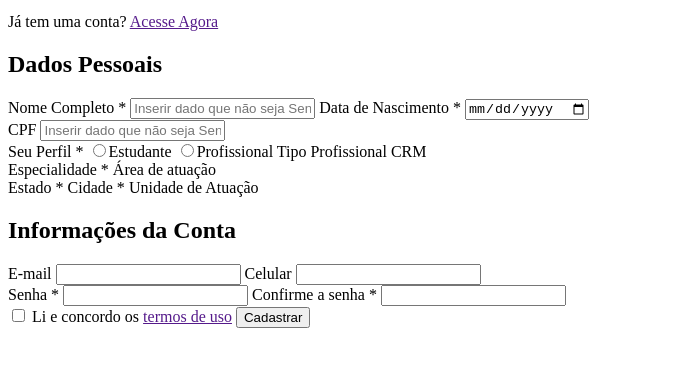
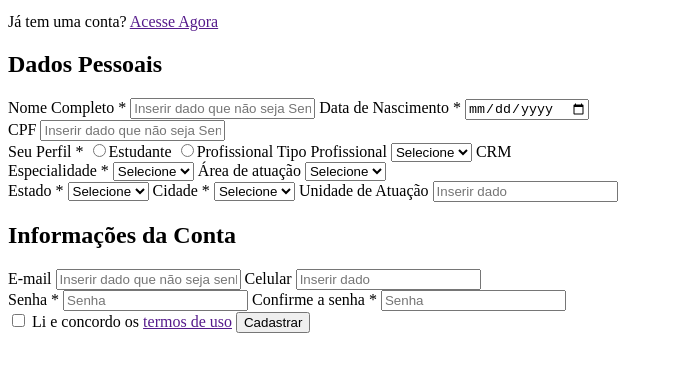
Before and after one commit to PedroOtavio21/projetoArildo, a plain HTML site: page cadastro.html in a window 1280 px wide. Shown: the part 29-400 px from the top of the page, without its empty margins (0-673 px from the left). Drawn offline with Linux system fonts and the light colour scheme.

Commit message:
adições ao cadastro

```diff
--- a/cadastro.html
+++ b/cadastro.html
@@ -23,40 +23,52 @@
         </div>
         <div>
             <label>Seu Perfil *</label>
-            <label for="">
+            <label for="estudante">
                 <input type="radio" name="perfil" id="estudante">Estudante
             </label>
-            <label for="">
+            <label for="profissional">
                 <input type="radio" name="perfil" id="profissional">Profissional
             </label>
-            <label for="">Tipo Profissional</label>
-
+            <label for="tipo-pro">Tipo Profissional</label>
+            <select name="tipo-pro" id="tipo-pro">
+                <option value="">Selecione</option>
+            </select>
             <label for="">CRM</label>
         </div>
         <div>
             <label for="">Especialidade *</label>
-
+            <select name="especialidade" id="especialidade">
+                <option value="">Selecione</option>
+            </select>
             <label for="">Área de atuação</label>
+            <select name="area" id="area">
+                <option value="">Selecione</option>
+            </select>
         </div>
         <div>
             <label for="">Estado *</label>
-
+            <select name="estado" id="estado">
+                <option value="">Selecione</option>
+            </select>
             <label for="">Cidade *</label>
-
-            <label for="">Unidade de Atuação</label>
+            <select name="cidade" id="cidade">
+                <option value="">Selecione</option>
+            </select>
+            <label for="unidade">Unidade de Atuação</label>
+            <input type="text" name="unidade" id="unidade" placeholder="Inserir dado">
         </div>
         <h2>Informações da Conta</h2>
         <div>
             <label for="email">E-mail</label>
-            <input type="email" name="email" id="email">
+            <input type="email" name="email" id="email" placeholder="Inserir dado que não seja senha">
             <label for="celular">Celular</label>
-            <input type="number" name="celular" id="celular">
+            <input type="number" name="celular" id="celular" placeholder="Inserir dado">
         </div>
         <div>
             <label for="senha">Senha *</label>
-            <input type="password" name="senha" id="senha">
+            <input type="password" name="senha" id="senha" placeholder="Senha">
             <label for="confirm-senha">Confirme a senha *</label>
-            <input type="password" name="confirm-senha" id="confirm-senha">
+            <input type="password" name="confirm-senha" id="confirm-senha" placeholder="Senha">
         </div>
         <input type="checkbox" name="terms" id="terms"> Li e concordo os <a href="">termos de uso</a>
         <input type="button" value="Cadastrar">
```
